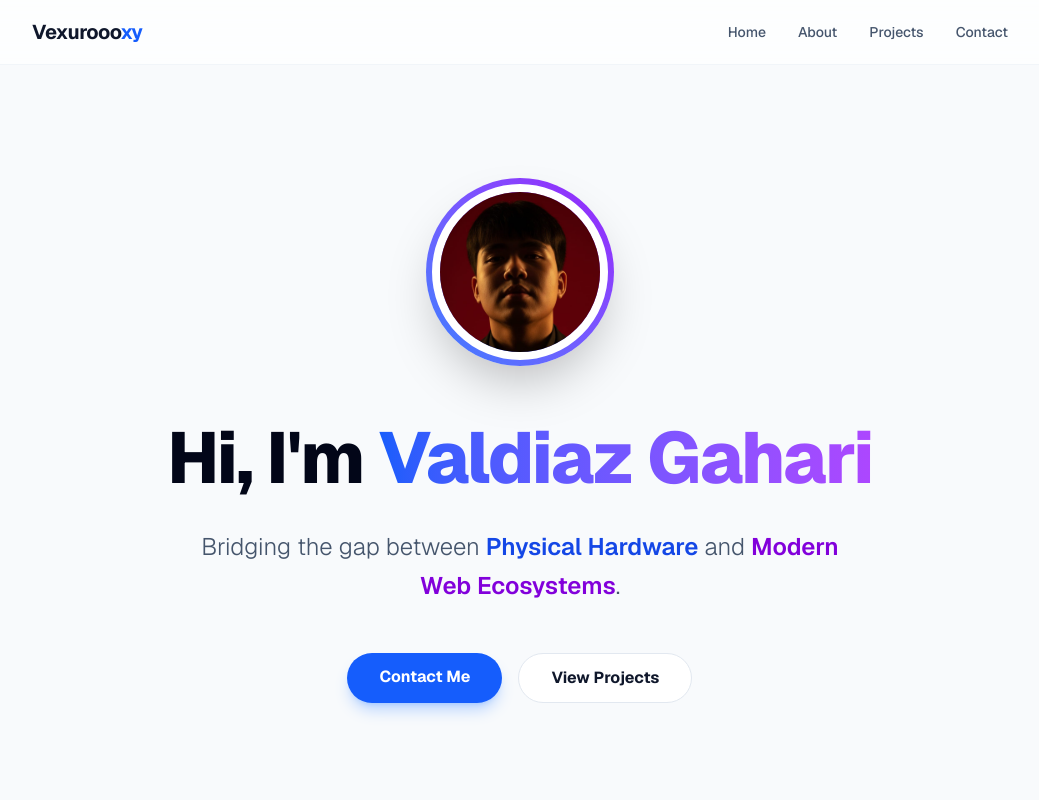
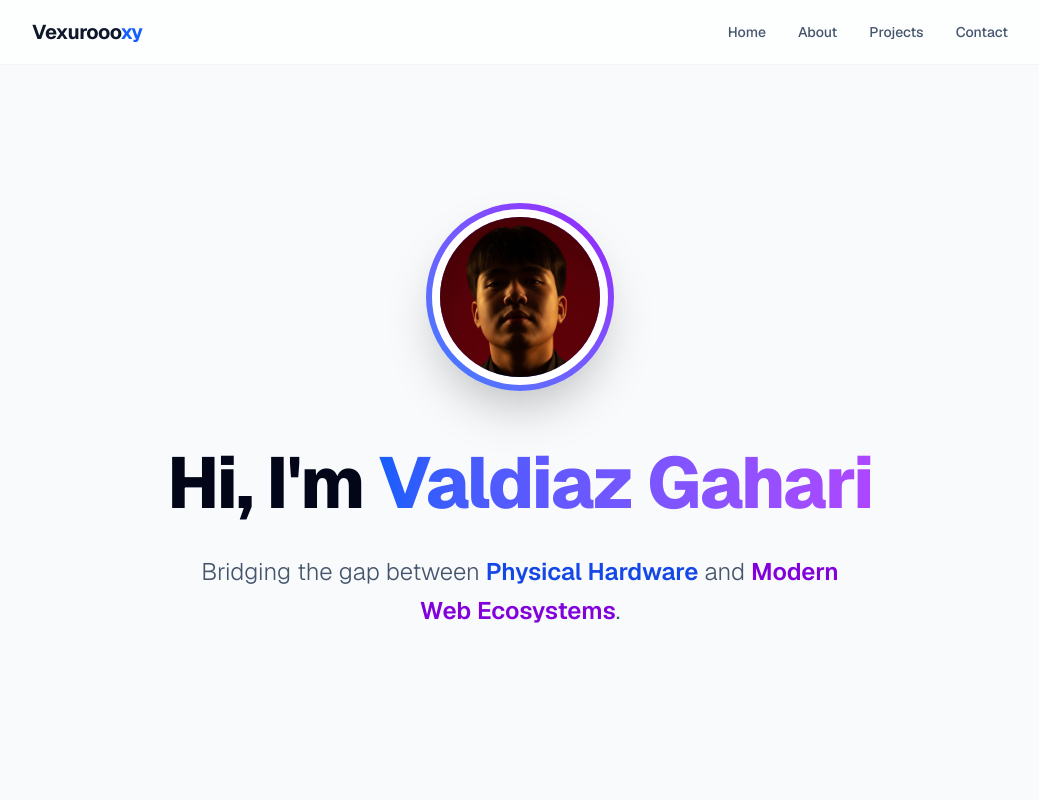
Before and after one commit to vexuroooxy/my-portfolio, a Next.js app: page / in a window 1280 px wide. Shown: the top 800 px of the page, without its empty margins (120-1159 px from the left). Built offline with nearby package versions, Linux system fonts and the light colour scheme.

Commit message:
Remove commented instructions and unused buttons from Home component

```diff
--- a/src/app/page.js
+++ b/src/app/page.js
@@ -1,7 +1,6 @@
 export default function Home() {
   return (
-    // Tambahkan 'dark' di sini jika ingin ngetest manual, atau biarkan adaptif ke sistem
-    <main className="bg-white dark:bg-slate-950 text-slate-900 dark:text-slate-100 font-sans transition-colors duration-500">
+    <main className="bg-white dark:bg-slate-950 text-slate-900 dark:text-slate-100 font-sans transition-colors duration-500`">
       {/* NAVBAR */}
       <nav className="fixed top-0 w-full z-50 backdrop-blur-lg border-b border-slate-100 dark:border-slate-800 bg-white/70 dark:bg-slate-950/70">
         <div className="max-w-5xl mx-auto px-6 h-16 flex items-center justify-between">
@@ -83,21 +82,6 @@ export default function Home() {
             </span>
             .
           </p>
-
-          <div className="flex gap-4 justify-center">
-            <a
-              href="#contact"
-              className="px-8 py-3 bg-blue-600 text-white rounded-full font-bold hover:bg-blue-700 transition shadow-lg shadow-blue-500/30"
-            >
-              Contact Me
-            </a>
-            <a
-              href="#projects"
-              className="px-8 py-3 bg-white dark:bg-slate-800 text-slate-900 dark:text-white border border-slate-200 dark:border-slate-700 rounded-full font-bold hover:bg-slate-50 transition"
-            >
-              View Projects
-            </a>
-          </div>
         </div>
       </section>
 
```
